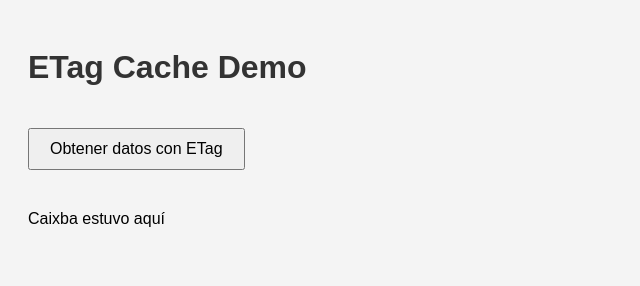
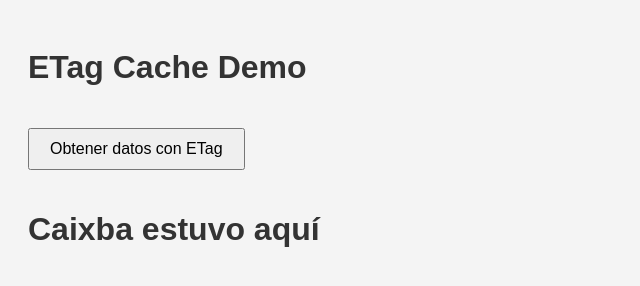
Before and after one commit to sdominguez/dser-demo-http, a website: page frontend/demo/index.html in a window 1280 px wide. Shown: the whole page, without its empty margins (0-640 px from the left). Drawn offline with Linux system fonts and the light colour scheme.

Commit message:
Cambios Caixba 2

```diff
--- a/frontend/demo/index.html
+++ b/frontend/demo/index.html
@@ -11,9 +11,9 @@
     <button id="fetchData">Obtener datos con ETag</button>
     <div id="dataContainer"></div>
 
-    <hi>
+    <h1>
         Caixba estuvo aquí
-    </hi>
+    </h1>
     <script src="app.js"></script>
 </body>
 </html>
```
Also changed, not shown: 1 other file.
